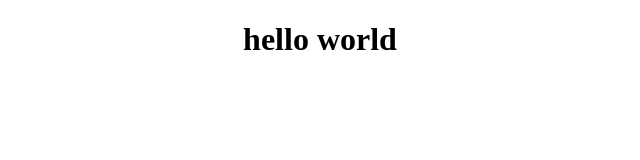
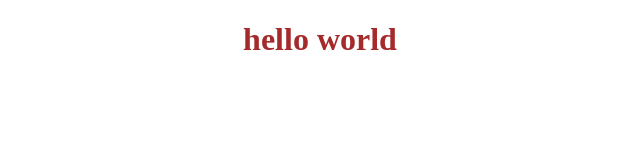
Before and after one commit to Patcharapol48/Patcharapol.github.io, a plain HTML site: page index.html in a window 1280 px wide. Shown: the whole page, without its empty margins (320-960 px from the left). Drawn offline with Linux system fonts and the light colour scheme.

Commit message:
Update index.html

```diff
--- a/index.html
+++ b/index.html
@@ -4,8 +4,9 @@
     <meta charset="UTF-8">
     <meta name="viewport" content="width=device-width, initial-scale=1.0">
     <title>เว็บไซต์</title>
+    <link rel="icon" href="ppppp.png">
 </head>
 <body>
-    <center><h1><form style="color: brown;"></form> hello world</h1></center>
+    <center><h1><form style="color: brown;">hello world</form></h1></center>
 </body>
 </html>
```
